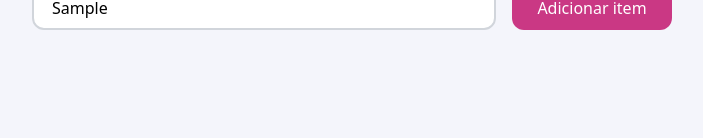
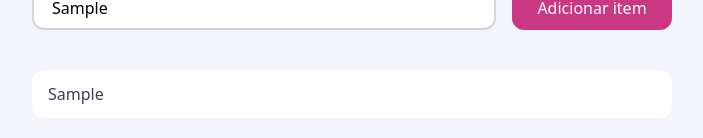
Before and after one commit to kartiaga/quest-to-do, a React (Vite) app: page / in a window 1280 px wide. Both pictures are taken after typing "Sample" into the empty fields and a click on the button "Adicionar item". Shown: the part 214-352 px from the top of the page, without its empty margins (288-991 px from the left). Built offline with nearby package versions, Linux system fonts and the light colour scheme.

Commit message:
Adicionando itens em uma lista

```diff
--- a/src/App.jsx
+++ b/src/App.jsx
@@ -1,8 +1,30 @@
+import { useState } from 'react'
 import AddQuest from './components/addQuest.jsx'
+import QuestList from './components/questList.jsx'
 
 function App() {
-  function saveAddQuest(quest) {
-    console.log(quest)
+  const [quests, setQuests] = useState([])
+  function saveAddQuest(title) {
+    let auxQuests = quests
+    let id = 0
+    if (auxQuests.length) {
+      id = auxQuests[auxQuests.length - 1].id
+    }
+    id++
+
+    const createdQuest = {
+      id:id,
+      title: title,
+      status: "aberto",
+      created_at: new Date(Date.now()).toUTCString()
+    }
+    auxQuests.push(createdQuest)
+    localStorage.setItem("quests", JSON.stringify(auxQuests))
+    getQuests()
+  }
+
+  function getQuests() {
+    setQuests(JSON.parse(window.localStorage.getItem("quests")))
   }
 
   return (
@@ -12,6 +34,7 @@ function App() {
           Quest To Do
         </h1>
         <AddQuest saveAddQuest={saveAddQuest}/>
+        <QuestList quests={quests}/>
       </div>
     </div>
   )
--- /dev/null
+++ b/src/components/questList.jsx
@@ -0,0 +1,17 @@
+export default function QuestList(props) {
+  return (
+    <div className="grid gap-3 mt-10">
+        {props.quests.map((quest) => {
+          return (
+            <div key={quest.id} className="h-[3rem] bg-white flex items-center rounded-[12px]">
+              <p
+              className="pl-4 text-[#374151]"
+              >
+                {quest.title}
+              </p>
+            </div>
+          )
+        })}
+    </div>
+  )
+}
```
